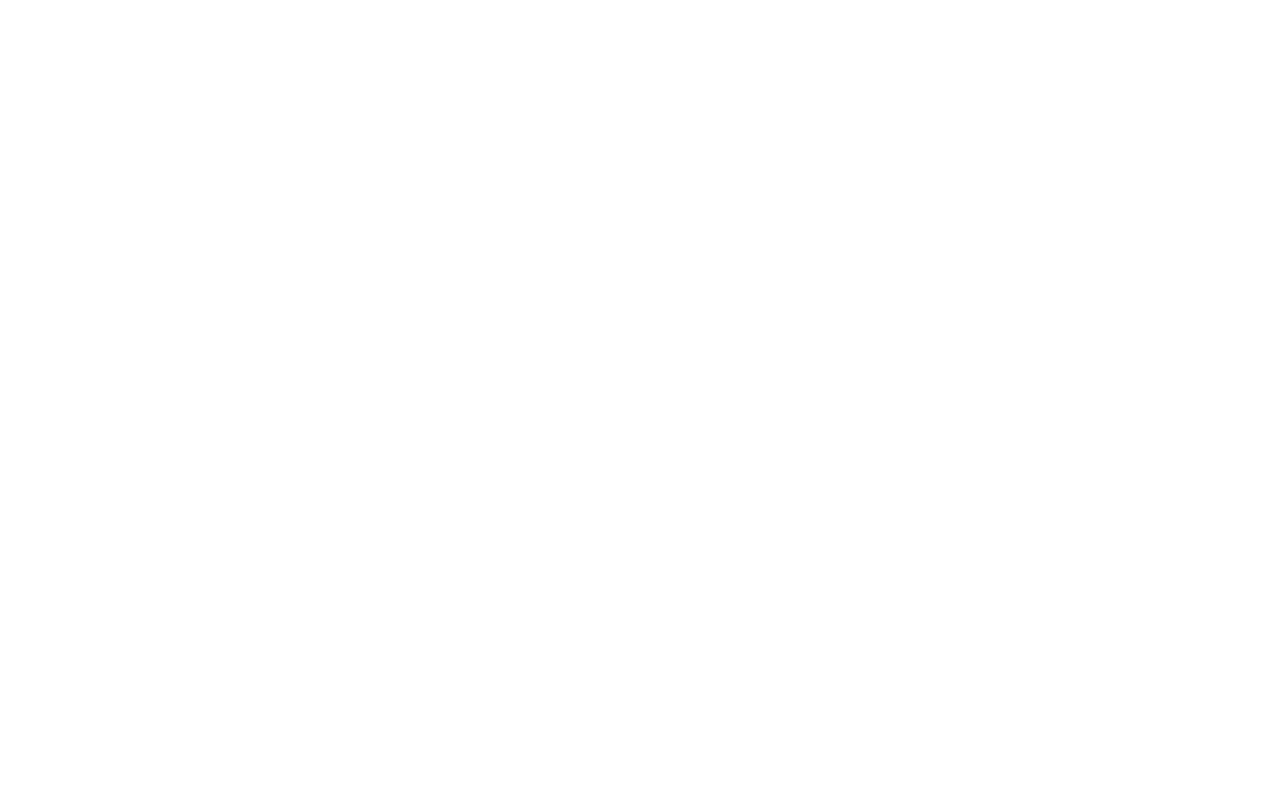
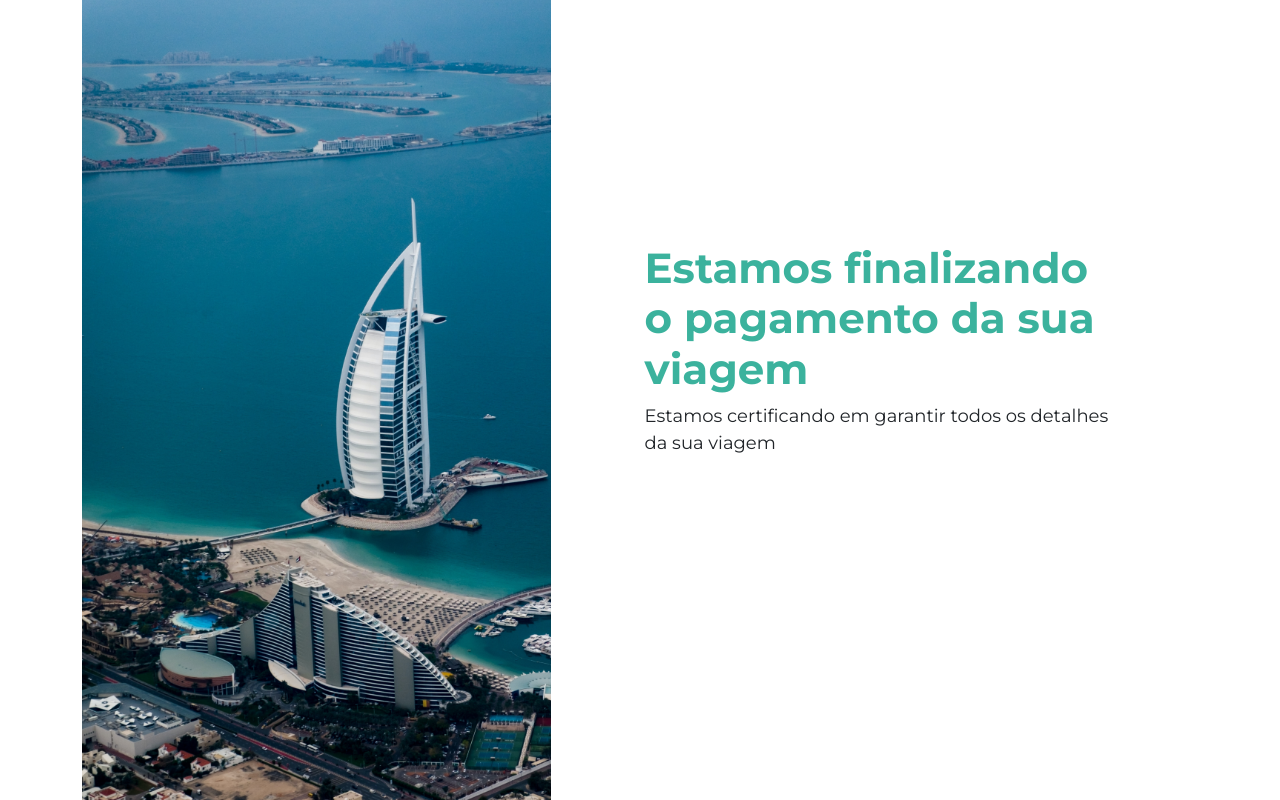
Before and after one commit to StartFuture/novi-frontend, a React (Create React App) app: page /loading in a window 1280 px wide. Before the commit this address had no page. Built offline with nearby package versions, Linux system fonts and the light colour scheme; the HTML template or start-up script is replaced by a standard one.

Commit message:
feat: implementing loading page

```diff
--- a/src/AppRoutes.jsx
+++ b/src/AppRoutes.jsx
@@ -18,6 +18,7 @@ import { AuthProvider } from "./contexts/auth";
 import UserMenu from "pages/homePage/userMenu";
 import InterviewEnd from "pages/interviewEnd";
 import PaymentPage from "pages/paymentPage";
+import Loading from "pages/loadingPage";
 
 const AppRoutes = () => {
   return (
@@ -34,6 +35,7 @@ const AppRoutes = () => {
                 <Route exact path="/menuUser" element={<UserMenu/>}></Route>
                 <Route exact path="/interview-end" element={<InterviewEnd/>}></Route>
                 <Route exact path="/payment" element={<PaymentPage/>}></Route>
+                <Route exact path="/loading" element={<Loading/>}></Route>
             </Routes>
         </AuthProvider>
     </Router>
--- /dev/null
+++ b/src/pages/loadingPage/index.jsx
@@ -0,0 +1,20 @@
+import React from "react";
+import { BackgroundImage, Content, MainContainer } from "./styles";
+
+export default function Loading() {
+  return (
+    <MainContainer>
+      <div className="container">
+        <BackgroundImage />
+        <Content>
+          <div className="contentContainer">
+            <h2>Estamos finalizando o pagamento da sua viagem</h2>
+            <p>
+              Estamos certificando em garantir todos os detalhes da sua viagem
+            </p>
+          </div>
+        </Content>
+      </div>
+    </MainContainer>
+  );
+}
--- /dev/null
+++ b/src/pages/loadingPage/styles.ts
@@ -0,0 +1,38 @@
+import styled from "styled-components";
+
+export const MainContainer = styled.div`
+  display: block;
+  max-height: 100vh;
+  max-width: 100vw;
+
+  .container {
+    display: grid;
+    grid-template-columns: 42% 58%;
+    min-height: 100vh;
+  }
+`;
+
+export const BackgroundImage = styled.div`
+  background: url("img/interviewStartBG.png") no-repeat left;
+  background-size: cover;
+`;
+
+export const Content = styled.div`
+  display: flex;
+  flex-direction: column;
+  padding-left: 14.5%;
+  padding-right: 13.8%;
+  padding-top: 37.5%;
+
+  .contentContainer h2 {
+    font-size: 42px;
+    font-weight: 700;
+    color: ${props => props.theme.colors.primaryColor};
+    margin-bottom: 2%;
+  }
+
+  .contentContainer p {
+    font-size: 18px;
+    font-weight: 400;
+  }
+`;
```
